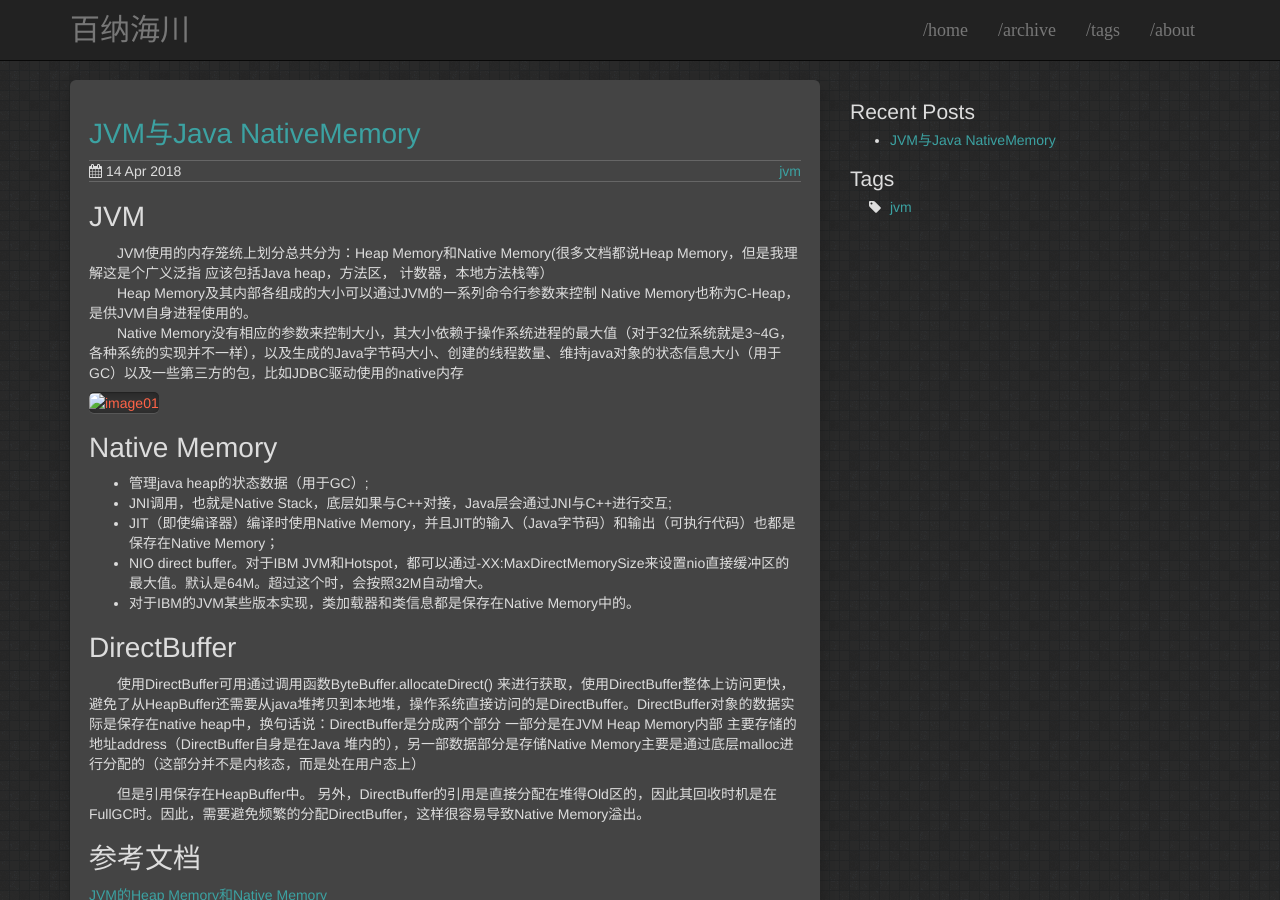
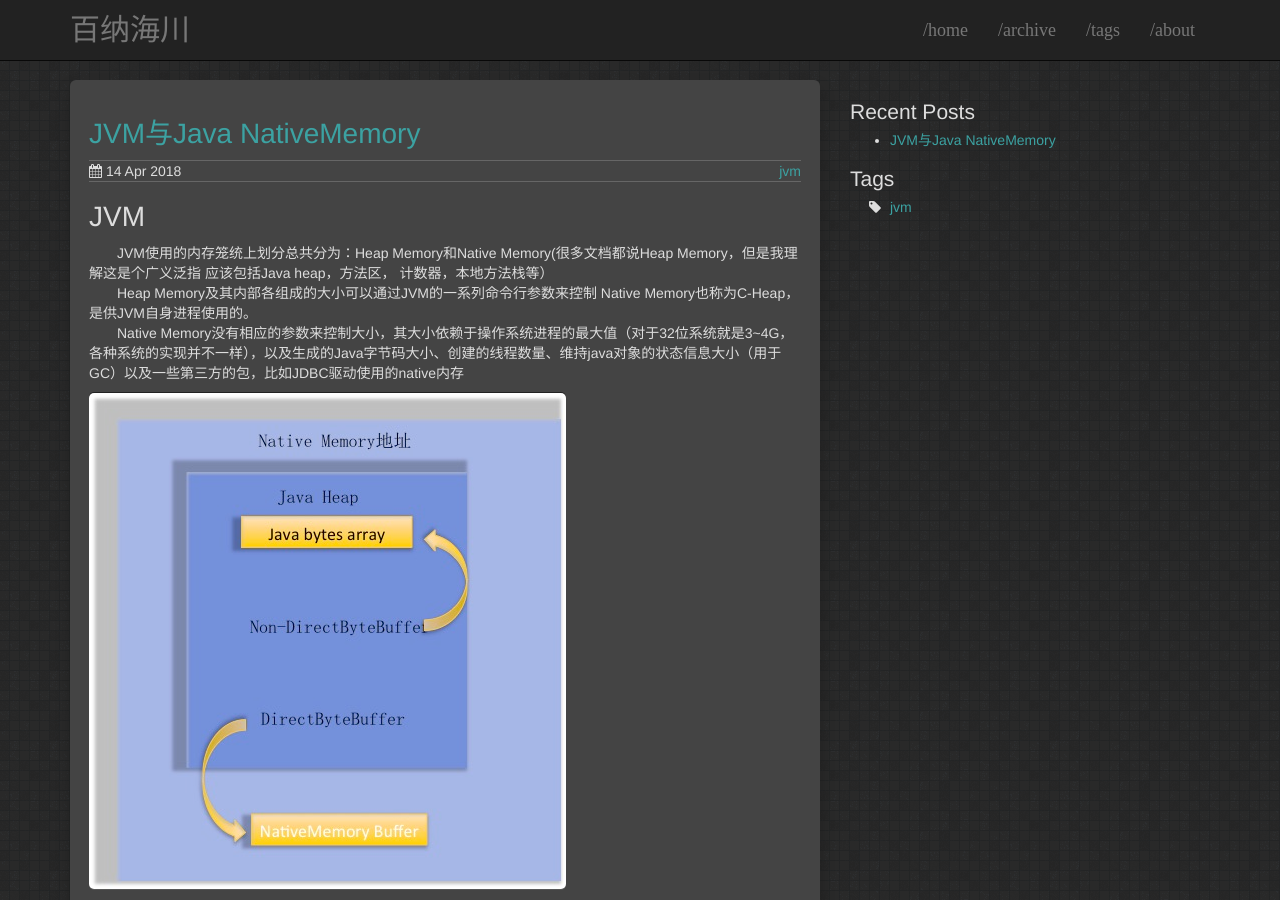
Before and after one commit to igithu/summary, a Jekyll site: the page built from _posts/2018-04-14-jvm-nativememory.md, in a window 1280 px wide and 900 px high. Built offline with Jekyll 4.4.1, drawn with Linux system fonts in a browser that asks for light colours.

Commit message:
Update 2018-04-14-jvm-nativememory.md

```diff
--- a/_posts/2018-04-14-jvm-nativememory.md
+++ b/_posts/2018-04-14-jvm-nativememory.md
@@ -11,7 +11,7 @@ tags: jvm
 &emsp;&emsp;Heap Memory及其内部各组成的大小可以通过JVM的一系列命令行参数来控制 Native Memory也称为C-Heap，是供JVM自身进程使用的。
 &emsp;&emsp;Native Memory没有相应的参数来控制大小，其大小依赖于操作系统进程的最大值（对于32位系统就是3~4G，各种系统的实现并不一样），以及生成的Java字节码大小、创建的线程数量、维持java对象的状态信息大小（用于GC）以及一些第三方的包，比如JDBC驱动使用的native内存
 
-![image01](images/jvm-nm.jpg)
+![image01](https://igithu.github.io/summary/images/jvm-nm.jpg)
 
 # Native Memory
 
```
